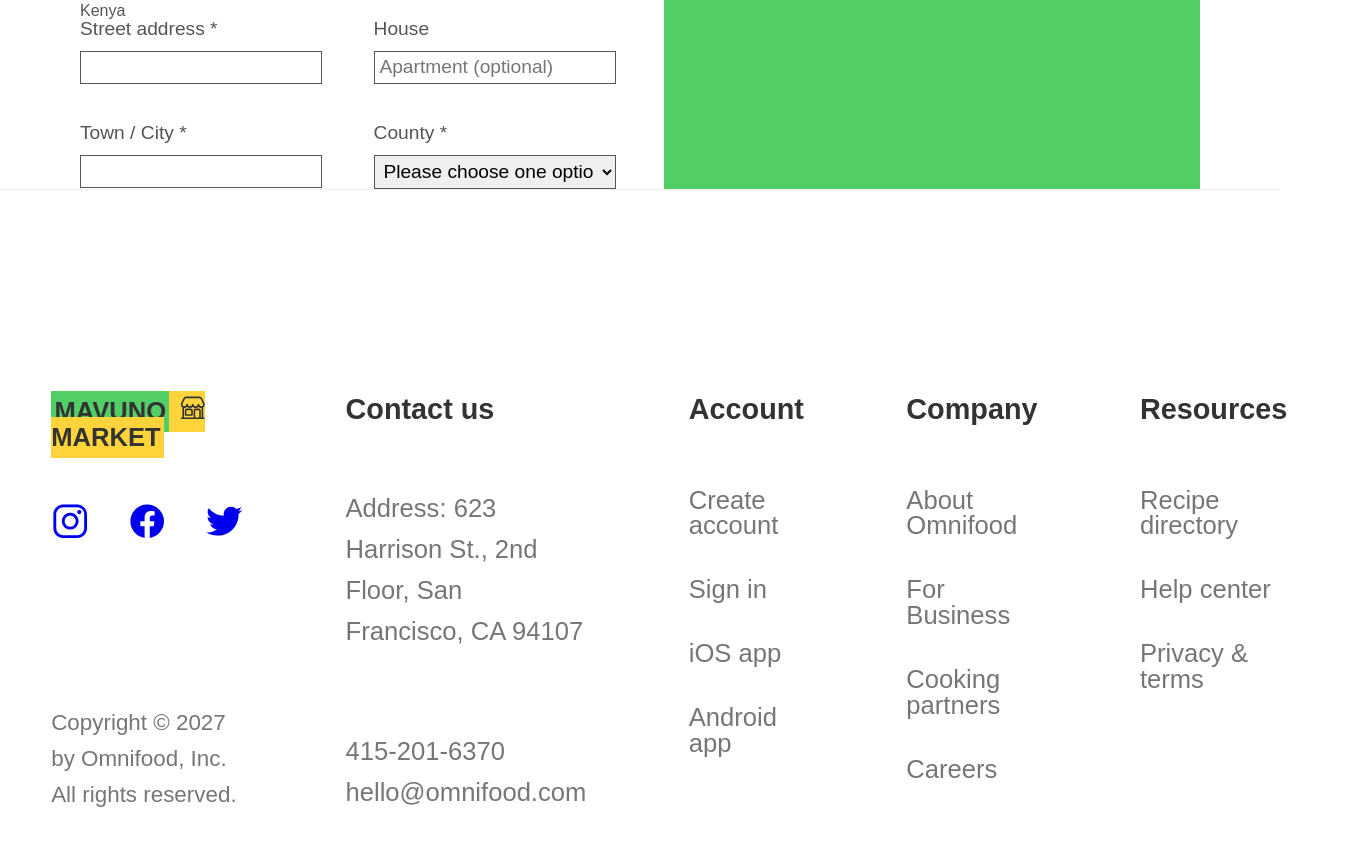
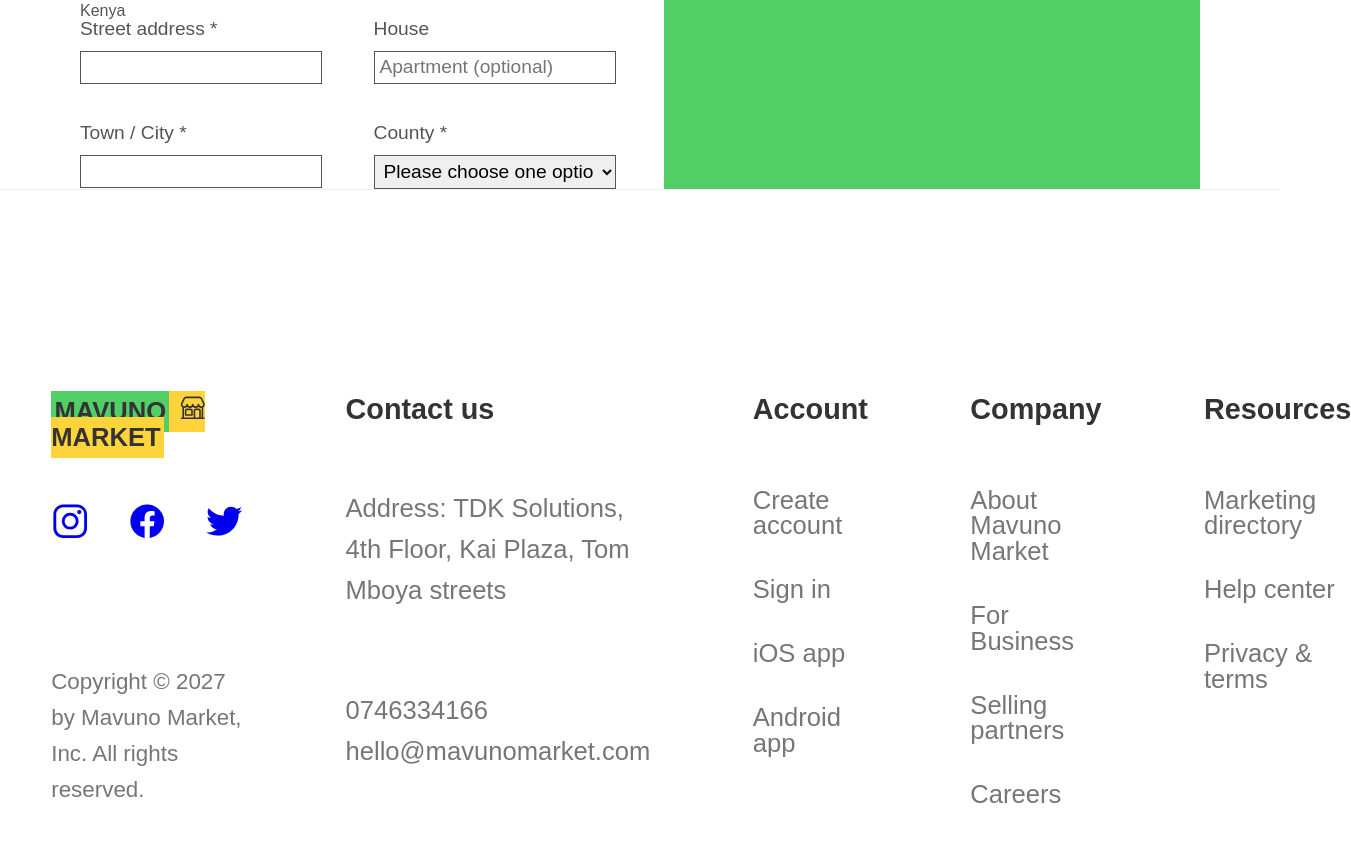
Before and after one commit to Calebwelime/mavuno-market, a plain HTML site: page check.html in a window 1280 px wide. Shown: the part 1010-1856 px from the top of the page, 1351 px wide, since content can reach past the window. Drawn offline with nearby package versions, Linux system fonts and the light colour scheme.

Commit message:
Changes on index,vegatable and check

```diff
--- a/check.html
+++ b/check.html
@@ -249,16 +249,16 @@
           </ul>
 
           <p class="copyright">
-            Copyright &copy; 2027 by Omnifood, Inc. All rights reserved.
+            Copyright &copy; 2027 by Mavuno Market, Inc. All rights reserved.
           </p>
         </div>
         <div class="Address-col">
           <P class="footer-heading">Contact us</P>
           <address class="contacts">
-            <p class="address">Address: 623 Harrison St., 2nd Floor, San Francisco, CA 94107</p>
+            <p class="address">Address: TDK Solutions, 4th Floor, Kai Plaza, Tom Mboya streets</p>
             <br>
-            <a class="footer-link" href="tel:415-201-6370">415-201-6370</a></br>
-            <a class="footer-link" href="mailto:hello@omnifood.com">hello@omnifood.com</a>
+            <a class="footer-link" href="tel:0746334166">0746334166</a></br>
+            <a class="footer-link" href="mailto:hello@mavuno-market.com">hello@mavunomarket.com</a>
           </p>
           </address>
         </div>
@@ -274,16 +274,16 @@
         <nav class="nav-col">
           <p class="footer-heading">Company</p>
           <ul class="footer-nav">
-            <li><a  class="footer-link" href="#">About Omnifood</a></li>
+            <li><a  class="footer-link" href="#">About Mavuno Market</a></li>
             <li><a  class="footer-link" href="#">For Business</a></li>
-            <li><a  class="footer-link" href="#">Cooking partners</a></li>
+            <li><a  class="footer-link" href="#">Selling partners</a></li>
             <li><a  class="footer-link" href="#">Careers</a></li>
           </ul>
         </nav>
         <nav class="nav-col">
           <p class="footer-heading">Resources</p>
           <ul class="footer-nav">
-            <li><a  class="footer-link" href="#">Recipe directory</a></li>
+            <li><a  class="footer-link" href="#">Marketing directory</a></li>
             <li><a  class="footer-link" href="#">Help center</a></li>
             <li><a  class="footer-link" href="#">Privacy & terms</a></li>
           </ul>
```
Also changed, not shown: index.html (+1 -1 lines), vegatable.html (+6 -6 lines).
